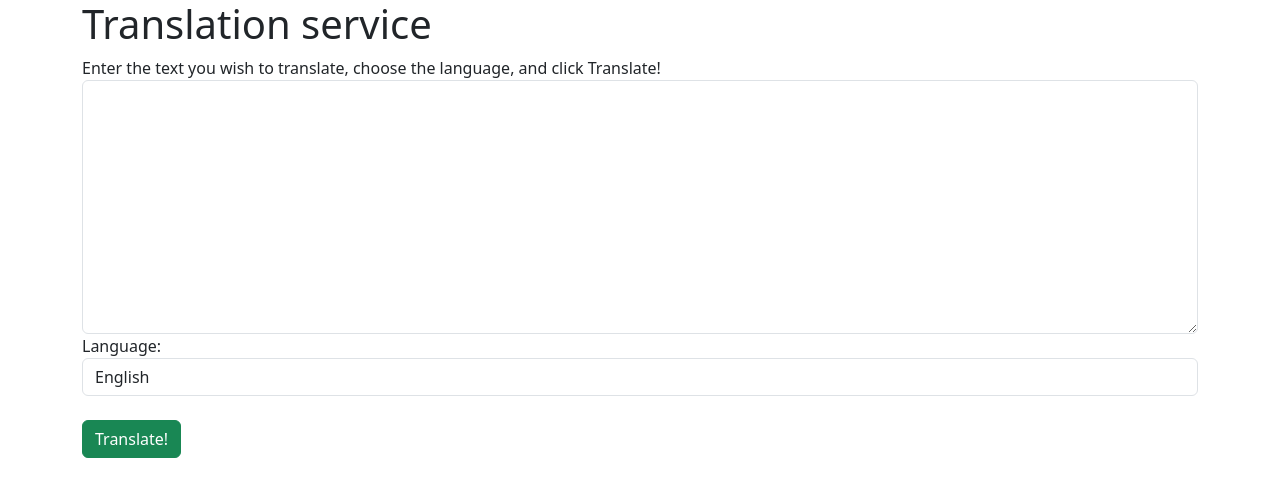
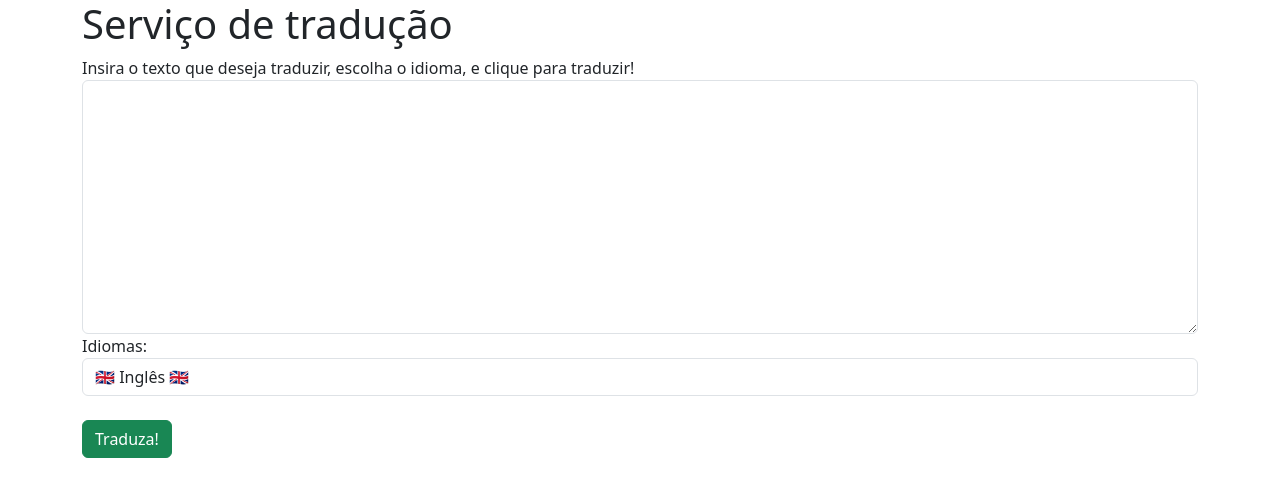
Before and after one commit to milenamuch/web-app-ia-python-flask, a Flask app: page / in a window 1280 px wide. Shown: the top 497 px of the page. Run offline with Flask 3, Linux system fonts and the light colour scheme.

Commit message:
enviando tradução dos htmls para pt-br

```diff
--- a/templates/index.html
+++ b/templates/index.html
@@ -1,33 +1,33 @@
 <!DOCTYPE html>
-<html lang="en">
+<html lang="pt-br">
 <head>
     <meta charset="UTF-8">
     <meta name="viewport" content="width=device-width, initial-scale=1.0">
     <link href="https://cdn.jsdelivr.net/npm/bootstrap@5.3.0/dist/css/bootstrap.min.css" rel="stylesheet" integrity="sha384-9ndCyUaIbzAi2FUVXJi0CjmCapSmO7SnpJef0486qhLnuZ2cdeRhO02iuK6FUUVM" crossorigin="anonymous">
-    <title>Translator</title>
+    <title>Tradutor</title>
 </head>
 <body>
     <div class="container">
-        <h1>Translation service</h1>
-        <div>Enter the text you wish to translate, choose the language, and click Translate!</div>
+        <h1>Serviço de tradução</h1>
+        <div>Insira o texto que deseja traduzir, escolha o idioma, e clique para traduzir!</div>
         <div>
             <form method="POST">
                 <div class="form-group">
                     <textarea name="text" cols="20" rows="10" class="form-control"></textarea>
                 </div>
                 <div class="form-group">
-                    <label for="language">Language:</label>
+                    <label for="language">Idiomas:</label>
                     <select name="language" class="form-control">
-                        <option value="en">English</option>
-                        <option value="it">Italian</option>
-                        <option value="ja">Japanese</option>
-                        <option value="ru">Russian</option>
-                        <option value="de">German</option>
+                        <option value="en">🇬🇧 Inglês 🇬🇧</option>
+                        <option value="it">🇮🇹 Italiano 🇮🇹</option>
+                        <option value="ja">🇯🇵 Japonês 🇯🇵</option>
+                        <option value="ru">🇷🇺 Russo 🇷🇺</option>
+                        <option value="de">🇩🇪 Alemão 🇩🇪</option>
                     </select>
                 </div>
                 <br>
                 <div>
-                    <button type="submit" class="btn btn-success">Translate!</button>
+                    <button type="submit" class="btn btn-success">Traduza!</button>
                 </div>
             </form>
         </div>
```
Also changed, not shown: templates/results.html (+7 -7 lines).
